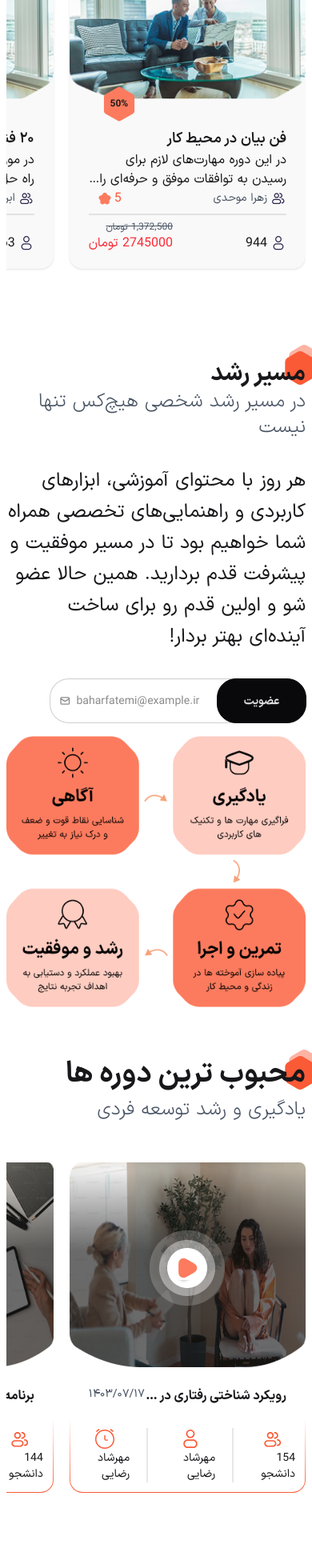
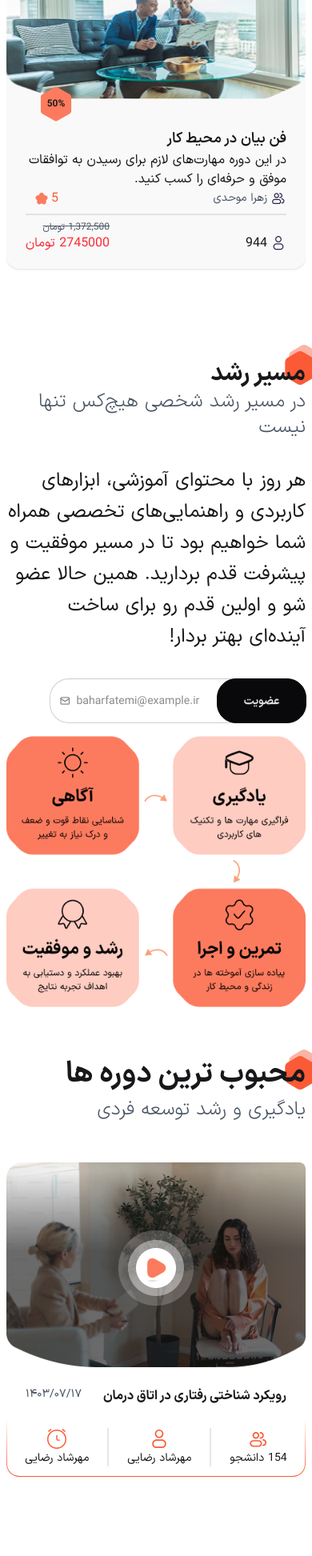
Before and after one commit to tinybug-m/tavanaSho, a React (Vite) app: page / in a window 390 px wide. Shown: the part 1159-3104 px from the top of the page at 80% size. Built offline with nearby package versions, Linux system fonts and the light colour scheme.

Commit message:
refactor: some hard codes from MainCarousl using rederProps instead of cloning an element

```diff
--- a/src/App.jsx
+++ b/src/App.tsx
@@ -1,18 +1,22 @@
-/**
- * Components
- */
+import React from "react";
+
 import MainCarousel from "./components/MainCarousel";
 import GrowthPath from "./components/GrowthPath";
 import MainHero from "./components/MainHero";
 import MainMenu from "./components/MainMenu";
-
 import CourseCard from "./components/Courses/CourseCard";
 import TopCoursesCard from "./components/Courses/TopCoursesCard";
 import Customers from "./components/Customers";
 import BlogCard from "./components/Courses/BlogCard";
 import AboutUs from "./components/AboutUs";
 import Footer from "./components/Footer";
-import { BestCoursesData, BlogPostsData, CoursesData } from "./utils/mockDatas";
+
+import {
+  BestCoursesData,
+  BlogPostsData,
+  CoursesCardDataProps,
+  CoursesData,
+} from "./utils/mockDatas";
 
 function App() {
   return (
@@ -27,10 +31,13 @@ function App() {
           title="جدیدترین دوره ها"
           desc="سکوی پرتاپ شما به سمت موفقیت"
           navigateType="buttons"
-          slidesPerView={4}
-        >
-          <CourseCard />
-        </MainCarousel>
+          breakPoints={{
+            320: { slidesPerView: 1 },
+            640: { slidesPerView: 2 },
+            1024: { slidesPerView: 3 },
+          }}
+          renderItem={(props) => <CourseCard props={props} />}
+        />
 
         <GrowthPath />
 
@@ -39,10 +46,13 @@ function App() {
           title="محبوب ترین دوره ها"
           desc="یادگیری و رشد توسعه فردی"
           navigateType="buttons"
-          slidesPerView={3}
-        >
-          <TopCoursesCard />
-        </MainCarousel>
+          breakPoints={{
+            320: { slidesPerView: 1 },
+            640: { slidesPerView: 2 },
+            1024: { slidesPerView: 3 },
+          }}
+          renderItem={(props) => <TopCoursesCard props={props} />}
+        />
 
         <Customers />
 
@@ -50,10 +60,13 @@ function App() {
           cardsData={BlogPostsData}
           title="جدیدترین دوره ها"
           desc="سکوی پرتاپ شما به سمت موفقیت"
-          slidesPerView={4}
-        >
-          <BlogCard />
-        </MainCarousel>
+          breakPoints={{
+            320: { slidesPerView: 1 },
+            640: { slidesPerView: 2 },
+            1024: { slidesPerView: 3 },
+          }}
+          renderItem={(props) => <BlogCard props={props} />}
+        />
 
         <AboutUs />
       </div>
--- a/src/components/MainCarousel.tsx
+++ b/src/components/MainCarousel.tsx
@@ -2,24 +2,36 @@ import React from "react";
 
 import { Swiper, SwiperSlide } from "swiper/react";
 import type SwiperType from "swiper";
+import type { SwiperOptions } from "swiper/types";
+
 import "swiper/css";
 import "swiper/css/navigation";
 import "swiper/css/pagination";
 
 import { Navigation } from "swiper/modules";
-import { Children, cloneElement, useRef } from "react";
+import { useRef } from "react";
 import { Pagination } from "swiper/modules";
 
 import { LeftIcon, RightIcon, ElementIcon } from "../assets/icons";
+import { defaultCardType } from "../utils/mockDatas";
+
+type MainCarouselProps = {
+  cardsData: defaultCardType[];
+  title: string;
+  desc: string;
+  navigateType?: "buttons" | null;
+  breakPoints: SwiperOptions["breakpoints"];
+  renderItem: (props) => React.ReactNode;
+};
 
 const MainCarousel = ({
   cardsData,
   title,
   desc,
   navigateType,
-  slidesPerView,
-  children,
-}) => {
+  breakPoints,
+  renderItem,
+}: MainCarouselProps) => {
   const swiperRef = useRef<SwiperType | null>(null);
 
   return (
@@ -57,21 +69,7 @@ const MainCarousel = ({
           paddingBottom: navigateType !== "buttons" ? "40px" : "0",
           padding: "50px 0",
         }}
-        // slidesPerView={slidesPerView}
-        breakpoints={{
-          320: {
-            slidesPerView: 1.25,
-          },
-          640: {
-            slidesPerView: 2,
-          },
-          1024: {
-            slidesPerView: slidesPerView,
-          },
-          // 1440: {
-          //   slidesPerView: 4,
-          // },
-        }}
+        breakpoints={breakPoints}
         spaceBetween={20}
         loop={true}
         onSwiper={(swiper) => (swiperRef.current = swiper)}
@@ -80,9 +78,7 @@ const MainCarousel = ({
         }}
       >
         {cardsData.map((props) => (
-          <SwiperSlide key={props.id}>
-            {Children.map(children, (child) => cloneElement(child, { props }))}
-          </SwiperSlide>
+          <SwiperSlide key={props.id}>{renderItem(props)}</SwiperSlide>
         ))}
       </Swiper>
     </div>
--- a/src/utils/mockDatas.ts
+++ b/src/utils/mockDatas.ts
@@ -1,4 +1,4 @@
-type defaultCardType = {
+export type defaultCardType = {
   id: number;
   title: string;
   img: string;
```
